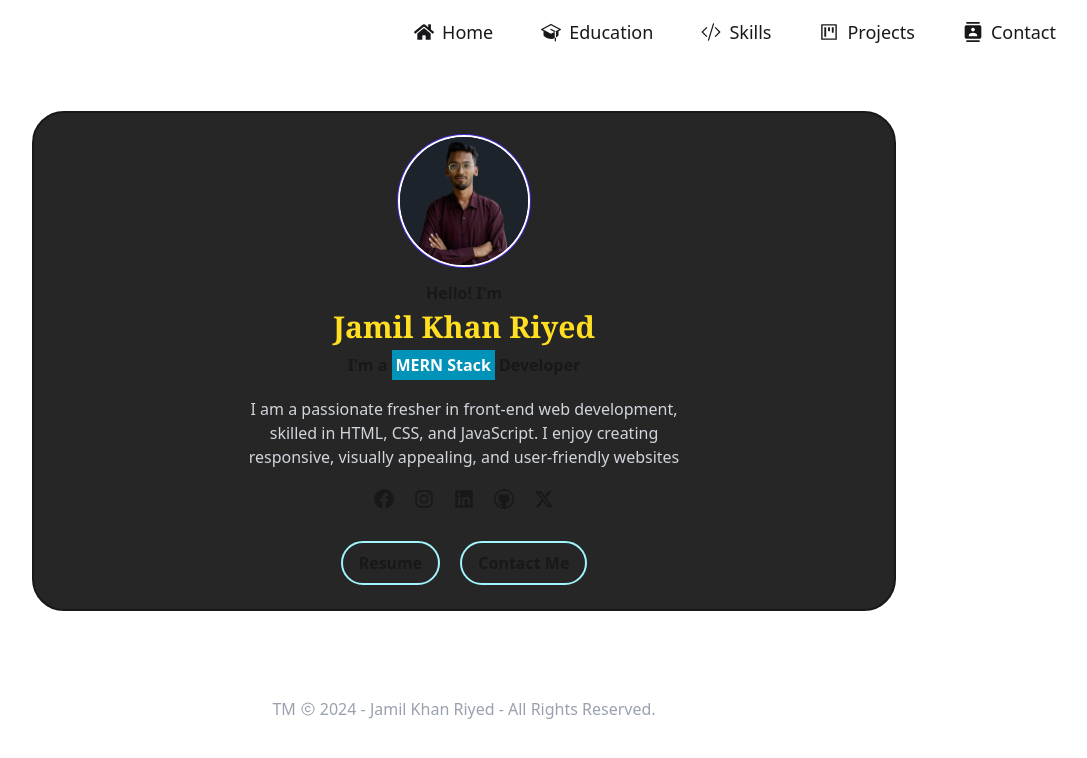
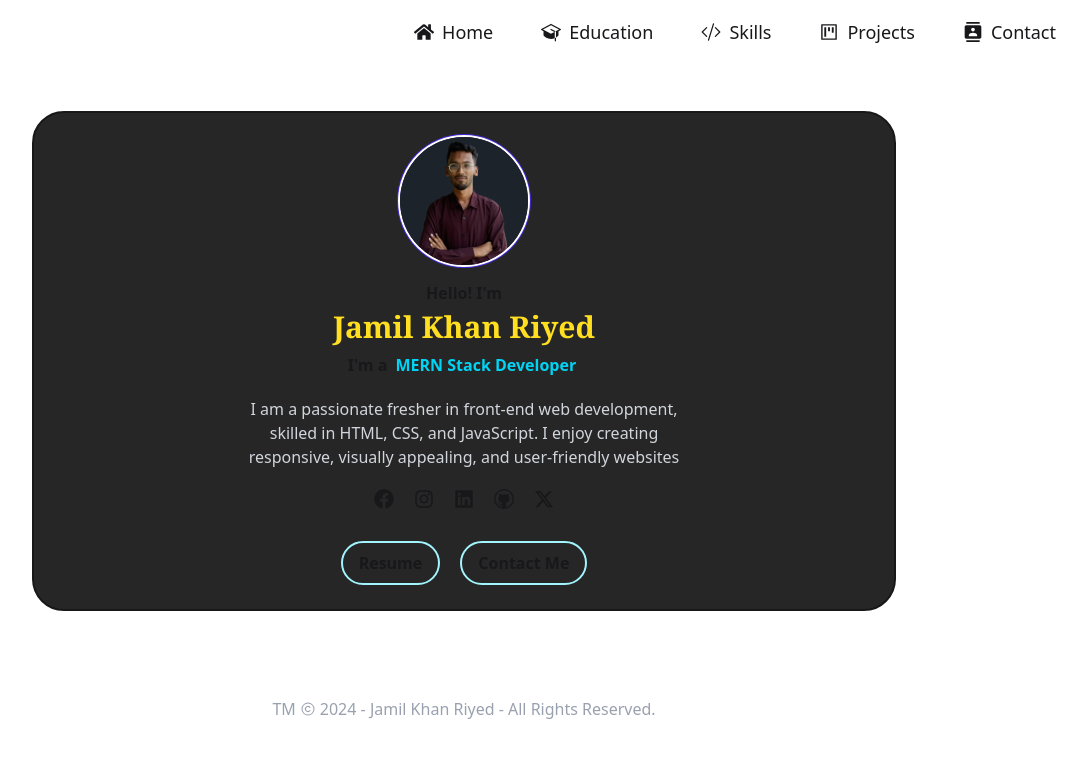
Before and after one commit to Jamil115/Portfolio, a React (Vite) app: page / in a window 1280 px wide. Shown: the top 758 px of the page, without its empty margins (176-1263 px from the left). Built offline with nearby package versions, Linux system fonts and the light colour scheme.

Commit message:
changed text color

```diff
--- a/src/component/Hero.jsx
+++ b/src/component/Hero.jsx
@@ -16,7 +16,7 @@ export default function Hero() {
         <div className="text-center">
             <p className=" mb-1 font-semibold">Hello! I'm </p>
             <h1 className="font-bold text-3xl mb-2 text-yellow-300 font-serif">Jamil Khan Riyed</h1>
-            <p className="text-md font-semibold mb-5">I'm a <span className="bg-cyan-600 text-white p-1">MERN Stack</span> Developer</p>
+            <p className="text-md font-semibold mb-5">I'm a <span className=" text-cyan-400 p-1">MERN Stack Developer</span></p>
             <p className="text-gray-300 mx-32 px-20 pb-5 ">I am a passionate fresher in front-end web development, skilled in HTML, CSS, and JavaScript. I enjoy creating responsive, visually appealing, and user-friendly websites</p>
         </div>
         <div className="flex gap-5 text-xl">
```
